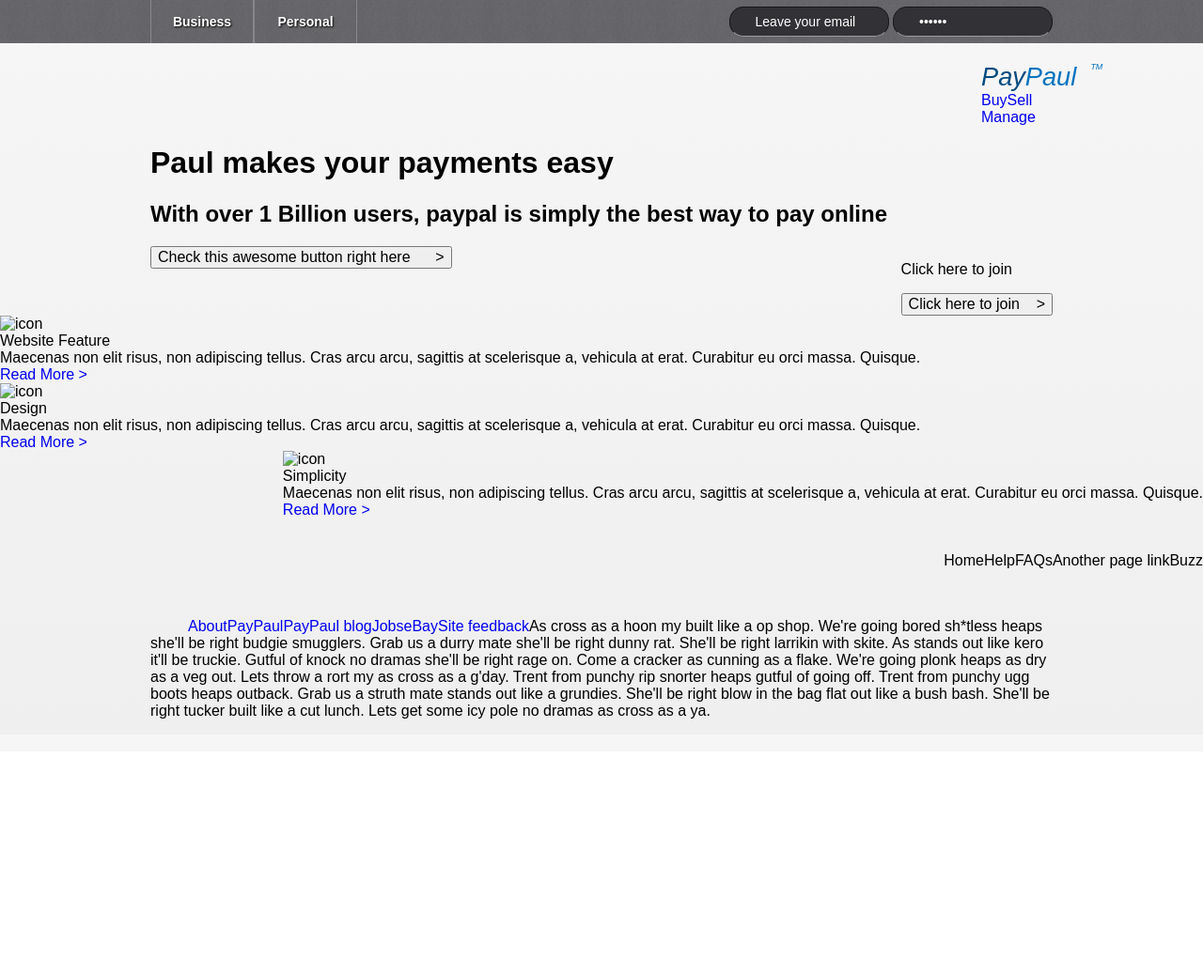
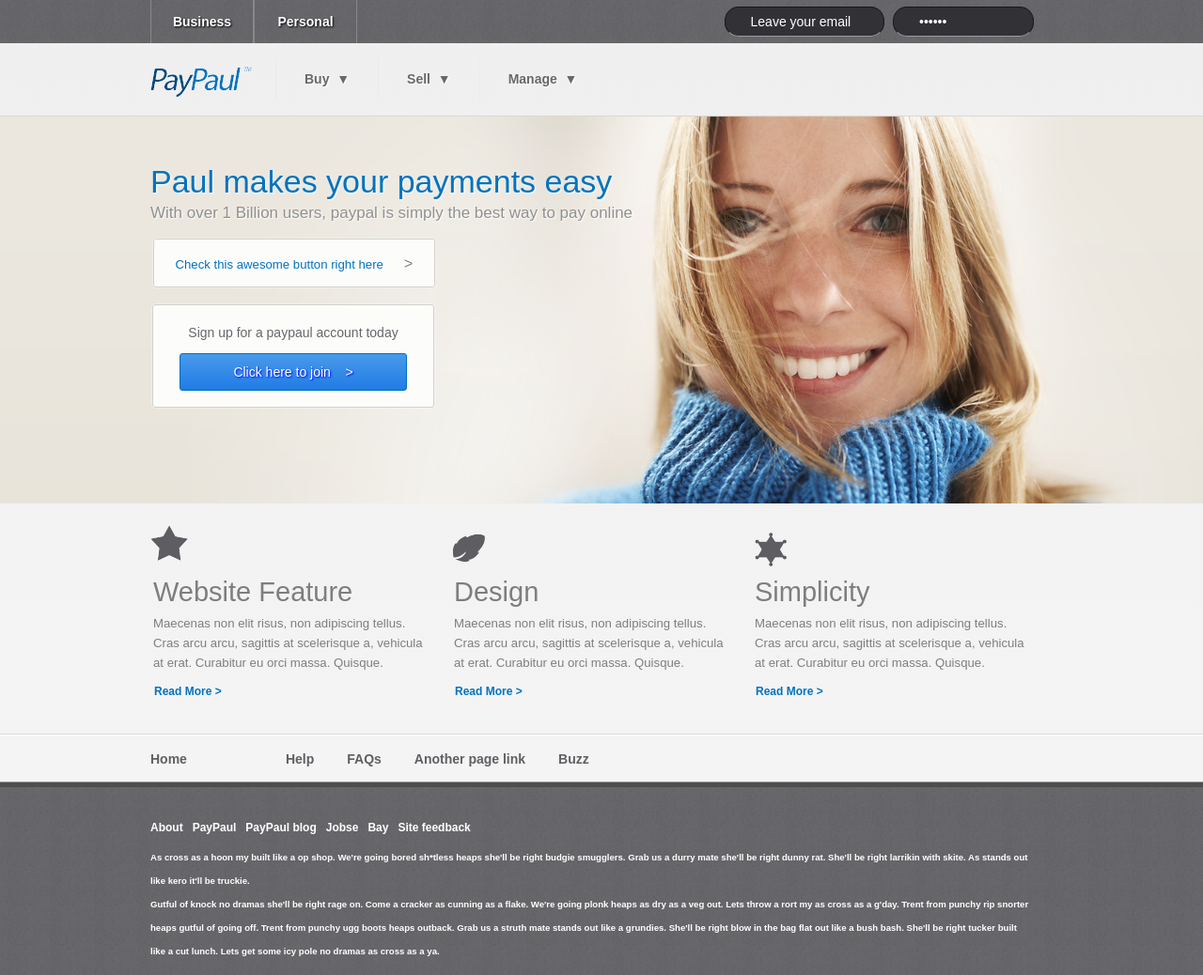
Before and after one commit to kost-g/SORAX-CONTEST-00, a plain HTML site: page index.html in a window 1280 px wide. Shown: the whole page at 94% size. Before the commit the page ends 800 px from the top, so only its background shows below. Drawn offline with nearby package versions, Linux system fonts and the light colour scheme; a small style sheet from the web is missing.

Commit message:
final commit 04.06.16

```diff
--- a/index.html
+++ b/index.html
@@ -6,9 +6,9 @@
 		<link rel="stylesheet" href="http://cdnjs.cloudflare.com/ajax/libs/normalize/2.0.1/normalize.css">
 			<link href='https://www.google.com/fonts#UsePlace:use/Collection:PT+Sans:400,400italic,700,700italic|Quicksand:400,300,700' rel='stylesheet' type='text/css'>
 		<link rel="stylesheet" href="style.css">
-		<link rel="stylesheet" href="">
 	</head>
 	<body>
+		<!-- <img src="images/main-banner.png" alt="women" id="main-banner"> -->
 		<div class="header">
 		<div class="container">
 			<div class="row">
@@ -27,20 +27,22 @@
 			</div>
 		</div>
 		</div>
-			<div class="row">
+		<div class="row">
 			<div class="container">
 				<div class="second-menu span12">
-					<div class="logo">Pay<span>Paul&nbsp;&nbsp;</span><span>TM</span></div>
-					<nav class="">
-						<li><a href="#">Buy</a></li>
-						<li><a href="#">Sell</a></li>
-						<li><a href="#">Manage</a></li>
+					<div class="logo">
+						<a href="index.html" id="logo"><img src="images/logo.png" alt="Logo"></a>
+					</div>
+					<nav>
+						<li><a href="#">Buy &nbsp;▼</a></li>
+						<li><a href="#">Sell &nbsp;▼</a></li>
+						<li><a href="#">Manage &nbsp;▼</a></li>
 					</nav>
 				</div>
 			</div>
-			</div>
+		</div>
 		<div class="content">
-		<div class="container">
+		<div class="container row">
 			<div class="main-background">
 				<h1>Paul makes your payments easy</h1>
 				<h2>With over 1 Billion users, paypal is simply the best way to pay online</h2>
@@ -48,40 +50,44 @@
 					<button>Check this awesome button right here&nbsp;&nbsp;&nbsp;&nbsp;&nbsp;&nbsp;<span>&gt;</span></button>
 				</div>
 				<div class="sign-up span4">
-					<p>Click here to join</p>
+					<p>Sign up for a paypaul account today</p>
 					<button>Click here to join&nbsp;&nbsp;&nbsp;&nbsp;<span>&gt;</span></button>
 				</div>
 			</div>
 		</div>
 		</div>
-			<div class="row">
+			<div class="feature-box">
+				<div class="container row">
 				<div class="feature span4">
-					<div class="feature-icon"><img src="" alt="icon"></div>
+					<div class="feature-icon1"></div>
 					<div class="feature-title">Website Feature</div>
 					<div class="feature-text">Maecenas non elit risus, non adipiscing tellus. Cras arcu arcu, sagittis at scelerisque a, vehicula at erat. Curabitur eu orci massa. Quisque.</div>
 					<a href="#" class="read-more">Read More &gt;</a>
 				</div>
 				<div class="feature span4">
-					<div class="feature-icon"><img src="" alt="icon"></div>
+					<div class="feature-icon2"></div>
 					<div class="feature-title">Design</div>
 					<div class="feature-text">Maecenas non elit risus, non adipiscing tellus. Cras arcu arcu, sagittis at scelerisque a, vehicula at erat. Curabitur eu orci massa. Quisque.</div>
 					<a href="#" class="read-more">Read More &gt;</a>
 				</div>
 				<div class="feature span4">
-					<div class="feature-icon"><img src="" alt="icon"></div>
+					<div class="feature-icon3"></div>
 					<div class="feature-title">Simplicity</div>
 					<div class="feature-text">Maecenas non elit risus, non adipiscing tellus. Cras arcu arcu, sagittis at scelerisque a, vehicula at erat. Curabitur eu orci massa. Quisque.</div>
 					<a href="#" class="read-more">Read More &gt;</a>
 				</div>
+				</div>
 			</div>
-			<div class="row">
+			<div class="foot-menu-box">
+			<div class="row container">
 				<ul class="footer-menu span4">
-					<li><a href="#"></a>Home</li>
-					<li><a href="#"></a>Help</li>
-					<li><a href="#"></a>FAQs</li>
-					<li><a href="#"></a>Another page link</li>
-					<li><a href="#"></a>Buzz</li>
+					<li><a href="#">Home<a></li>
+					<li><a href="#">Help</a></li>
+					<li><a href="#">FAQs</a></li>
+					<li><a href="#">Another page link</a></li>
+					<li><a href="#">Buzz</a></li>
 				</ul>
+			</div>
 			</div>
 		<div class="foot-content">
 		<div class="container">
@@ -94,8 +100,10 @@
 					<li><a href="#">Bay</a></li>
 					<li><a href="#">Site feedback</a></li>
 				</ul>
-				<p>As cross as a hoon my built like a op shop. We're going bored sh*tless heaps she'll be right budgie smugglers. Grab us a durry mate she'll be right dunny rat. She'll be right larrikin with skite. As stands out like kero it'll be truckie.
-Gutful of knock no dramas she'll be right rage on. Come a cracker as cunning as a flake. We're going plonk heaps as dry as a veg out. Lets throw a rort my as cross as a g'day. Trent from punchy rip snorter heaps gutful of going off. Trent from punchy ugg boots heaps outback. Grab us a struth mate stands out like a grundies. She'll be right blow in the bag flat out like a bush bash. She'll be right tucker built like a cut lunch. Lets get some icy pole no dramas as cross as a ya.</p>
+				<article>
+					<p>As cross as a hoon my built like a op shop. We're going bored sh*tless heaps she'll be right budgie smugglers. Grab us a durry mate she'll be right dunny rat. She'll be right larrikin with skite. As stands out like kero it'll be truckie. <br>
+					Gutful of knock no dramas she'll be right rage on. Come a cracker as cunning as a flake. We're going plonk heaps as dry as a veg out. Lets throw a rort my as cross as a g'day. Trent from punchy rip snorter heaps gutful of going off. Trent from punchy ugg boots heaps outback. Grab us a struth mate stands out like a grundies. She'll be right blow in the bag flat out like a bush bash. She'll be right tucker built like a cut lunch. Lets get some icy pole no dramas as cross as a ya.</p>
+				</article>
 			</footer>
 		</div>
 		</div>
--- a/style.css
+++ b/style.css
@@ -1,7 +1,7 @@
 * {
 	transition: all 1s;
 	box-sizing: border-box;
-	/*outline: 1px solid red;*/
+	/*outline: 1px dashed red;*/
 }
 
 /*Grid
@@ -14,7 +14,7 @@
 }
 
 .row{
-	margin-bottom: 20px;
+	margin-bottom: 15px;
 }
 
 .row:after {
@@ -31,10 +31,10 @@
 	margin-right: 20px;
 }
 
-[class*="span"]:last-child {
+/*[class*="span"]:last-child {
 	margin-right: 0;
 	float: right;
-}
+}*/
 
 .span1 {width: 60;}
 .span2 {width: 140;}
@@ -67,7 +67,7 @@
 
 body {
 	font: 1em 'PT Sans', Arial, Helvetica, sans-serif;
-	background: linear-gradient(0deg, #efefef, #f6f6f6);
+	background: linear-gradient(#efefef, #f6f6f6);
 	margin: 0;
 }
 
@@ -128,43 +128,270 @@ ul.busines-personal {
 .login-form input {
 	width: 170px;
 	height: 32px;
-	/*margin:7px 0 0 10px;*/
 	border-top: 1px solid #171618;
 	border-right: 1px solid #171618;
 	border-left: 1px solid #171618;
 	border-bottom: 1px solid #9c9b9e;
 	border-radius: 15px;
 	background-color: #323135;
-	font-size: 87.5%;
+	font-size: 0.875em;
 	color: #ffffff;
 	text-indent:25px;
+	margin-left: 5px;
 }
 
-.login-form form {
-	height: 46px
+div.login-form input:nth-child(2) {
+	width: 150px;
+}
+/*-----------PayPaul------------------------*/
+
+.second-menu div,
+.second-menu nav {
+	float: left;
+	display: inline;
+	text-align: center;
 }
 
-.second-menu{
-	float: left;
+.second-menu div{
+	margin: 10px 25px 0px 0px;
 }
 
-.logo {
-	width: 76px;
-	font-size: 170%;
-	font-style: italic;
-	color: #004a80;
+.logo a {
+	width: 120px;
+	height: 40px;
 }
 
-.logo span:first-child {
-	color: #0073bf;
+.second-menu nav li {
+	line-height: 45px;
+	text-align: center;
+	border-left: 1px ridge #ebebeb;
 }
 
-.logo span:nth-child(2) {
-	font-size:33%;
-	color: #0073bf;
-	vertical-align: text-top;
+.second-menu nav li:hover,
+.second-menu nav li:active {
+	box-shadow: 0 0 10px #d8d8d8 inset;
+}
+
+.second-menu nav a {
+	padding: 0 30px 0 30px;
+	text-align: center;
+	font-size: 0.875em;
+	font-weight: 700;
+	color: #68676a;
+	text-shadow: 1px 1px 2px white;
 }
 
 .second-menu nav {
-	width: 76px;
+	margin-right: 450px;
 }
+
+/*------------Content-------------------*/
+
+.content {
+	/*background: linear-gradient(#ebe7df, #e8e4da);
+	border-bottom: 1px ridge #d8d8d8;*/
+	border-top: 1px ridge #d8d8d8;
+	background-image: url(images/main-banner_1.png);
+	background-repeat: no-repeat;
+    background-position: top;
+}
+
+.main-background {
+	margin: 50px 0 0 0;
+}
+
+#main-banner {
+	position: absolute;
+	left: auto;
+	top:300px;
+
+}
+
+h1 {
+	font-size: 2.125em;
+	color: #0073bf;
+	font-weight: 200;
+	text-shadow: 1px 1px 2px white;
+	margin: 0;
+}
+
+h2 {
+	font-size: 1.0625em;
+	color: #919191;
+	font-weight: 300;
+	text-shadow: 1px 1px 2px white;
+	mar;
+	margin: 4px 0 0 0;
+}
+
+.check-button{
+	margin: 17px 0px 18px 3px;
+}
+
+.check-button button {
+	display: inline-block;
+	width: 300px;
+	height: 52px;
+	border: 1px solid #d3d1c8;
+	border-radius: 3px;
+	background: #fcfcfb;
+	font-size: 0.825em;
+	color: #0073bf;
+	font-weight: 400;
+	box-shadow: 0 0 2px white;
+}
+
+.check-button button span {
+	font-size: 1.25em;
+	color: #858585;
+	text-shadow: 1px 1px 2px white;
+}
+
+.sign-up {
+    margin: 0px 630px 102px 0;
+    text-align: center;
+    width: 300px;
+    height: 110px;
+    border: 1px solid #d3d1c8;
+    border-radius: 3px;
+    background: #fcfcfb;
+    font-size: 0.875em;
+    color: #67666a;
+    font-weight: 400;
+    box-shadow: 0 0 2px white;
+    padding: 7px 0 0 0;
+    margin-left: 2px;
+}
+
+.sign-up button {
+	width: 242px;
+	height: 40px;
+	border: 1px solid #0073bf;
+	border-radius: 3px;
+	background: linear-gradient(#499aea, #207ce5);
+	font-size: 1em;
+	color: #ffffff;
+	font-weight: 400;
+	text-shadow: 1px 1px 2px blue;
+	margin: 0 0 0 0;
+}
+
+.feature {
+	display: inline-block;
+	width: 300px;
+	height: 215px;
+}
+
+.feature-icon1,
+.feature-icon2,
+.feature-icon3 {
+	width: 40px;
+	height: 50px;
+	margin: 3px 0;
+	background-image: url(images/feature-icons.png);
+	background-repeat: no-repeat;
+}
+
+.feature-icon1 {
+	background-position: 0 5px;
+}
+
+.feature-icon2{
+	background-position: -320px 5px;
+}
+
+.feature-icon3 {
+	background-position: -640px 5px;
+}
+
+.feature-title {
+	font-size: 1.8125em;
+	margin: 10px 0px 6px 3px;
+	color: #7e7e7e;
+	font-weight: 300;
+}
+
+.feature-text {
+	font-size: 0.825em;
+	color:#7e7e7e;
+	line-height: 21px;
+	margin: 5px 0 10px 3px;
+}
+
+.feature a {
+	font-size: 0.75em;
+	color: #0073bf;
+	font-weight: 900;
+	margin: 0 0 0 4px;
+}
+
+.feature a:hover {
+	color: gray;
+}
+
+.feature-box {
+	border-bottom: 1px solid #d8d8d8;
+
+}
+
+/*------------Footer menu--------*/
+
+.foot-menu-box {
+	border-top: 1px solid #ffffff;
+	border-bottom: 1px solid #9d9d9d;
+	margin-bottom: 0;
+}
+.footer-menu li a {
+	margin: 0 35px 0 0;
+	font-size: 0.875em;
+	color: #605f63;
+	font-weight: 700;
+}
+
+.footer-menu a{
+	width: auto;
+	height: auto;
+}
+
+/*----------Foot content------------*/
+
+ul.footer-menu {
+	padding: 0;
+	margin-bottom: 0;
+}
+
+.foot-content {
+	background-image: url(images/header-background.png);
+	background-repeat: repeat;
+	height: 270px;
+	border-top: 5px solid #4e4e4e;
+	margin: 0;
+}
+
+.foot-content li {
+	display: inline-block;
+	margin: 10px 10px 0 0;
+	padding: 0;
+}
+
+.foot-content ul {
+	padding: 0;
+}
+
+.foot-content a {
+	font-size: 0.75em;
+	color: white;
+	font-weight:700;
+	line-height: 35px;
+}
+
+article {
+	margin: 62px 0 0 0;
+}
+
+article p {
+	font-size: 0.6em;
+	color: white;
+	font-weight:700;
+	line-height: 25px;
+}
```
Also changed, not shown: images/PayPaul.png (added), images/logo.png (added), images/main-banner.png, images/main-banner_1.png (added), 2 other files.
